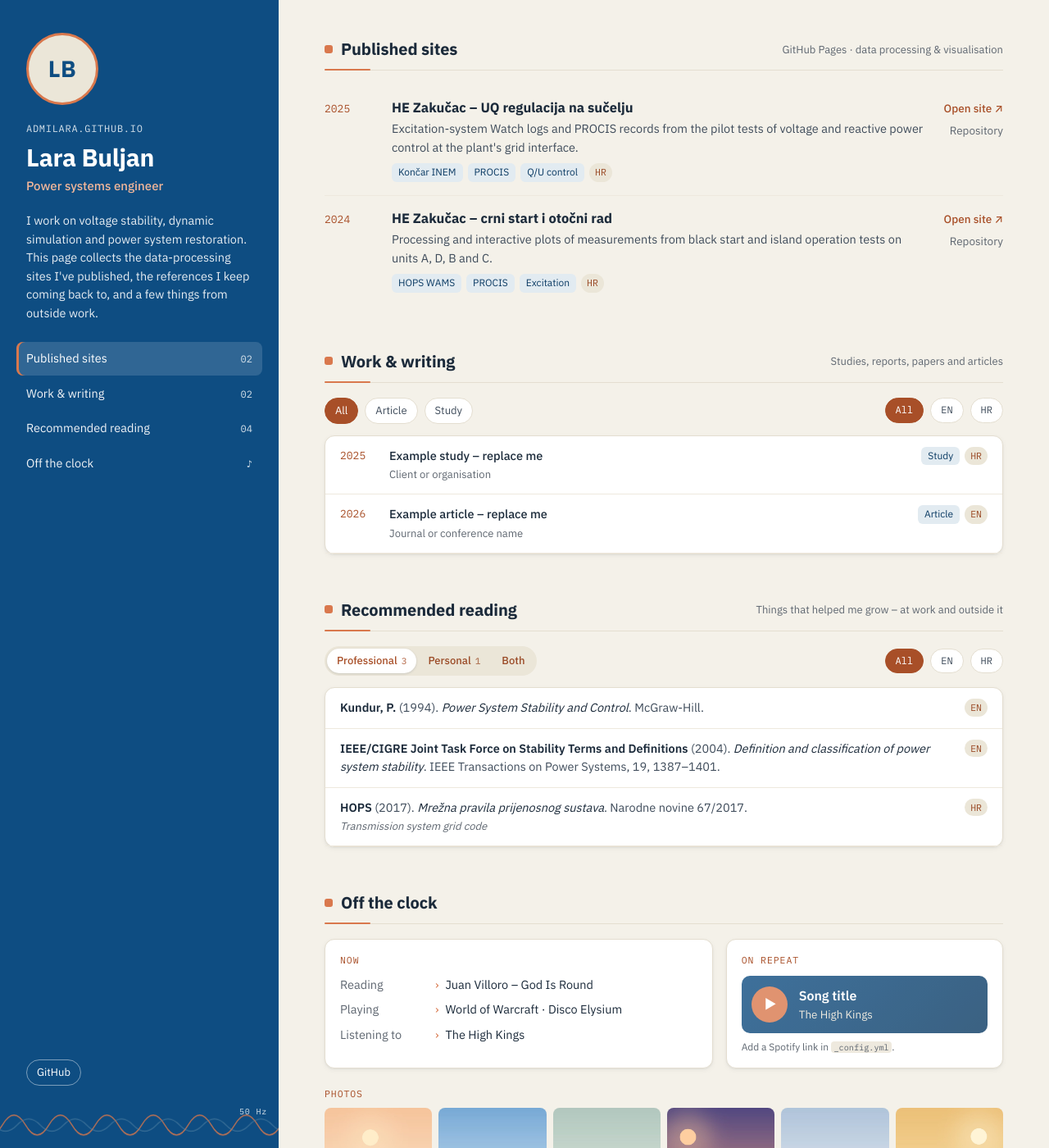
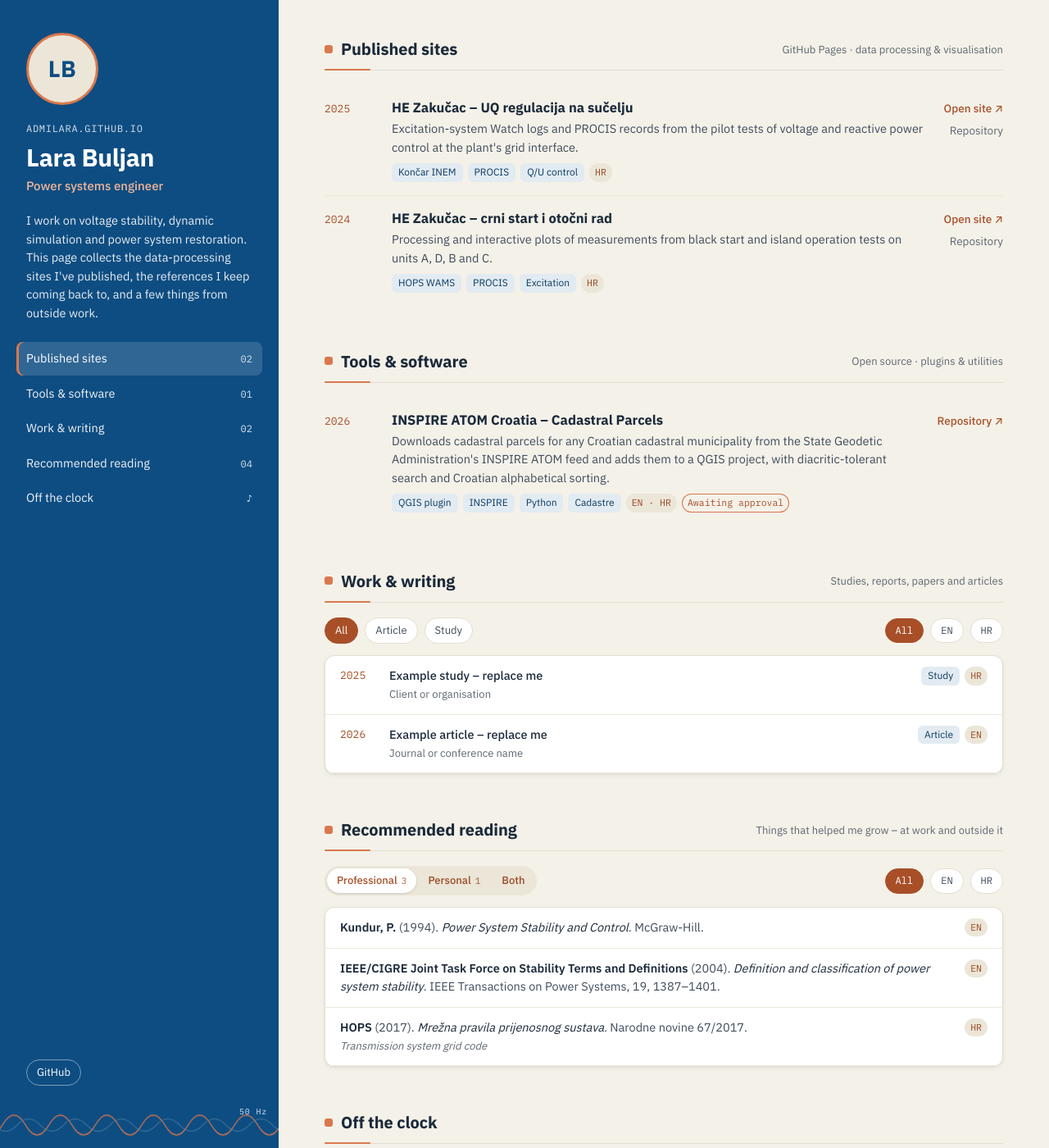
Before and after one commit to admilara/admilara.github.io, a Jekyll site: the page built from index.html, in a window 1280 px wide and 1400 px high. Shown: the whole window at 82% size. Built offline with Jekyll 4.4.1, drawn with Linux system fonts in a browser that asks for light colours.

Commit message:
Added a section for other github tools (not pages)
Currently showing INSPIRE ATOM feed downloader for Croatian Cadastral Parcels for QGIS.

```diff
--- /dev/null
+++ b/_data/tools.yml
@@ -0,0 +1,19 @@
+# Software I've built and published: plugins, scripts, tools. Newest first.
+# url:    main link – the tool's own page (e.g. QGIS plugin repository); falls back to repo if empty
+# repo:   source code
+# status: optional short note shown as a badge (e.g. while a plugin awaits approval); "" = hidden
+# lang:   language(s) of the user interface (en / hr / "en · hr")
+# link_label: optional text for the main link (default "Open")
+- title: INSPIRE ATOM Croatia – Cadastral Parcels
+  year: 2026
+  kind: QGIS plugin
+  link_label: Plugin page
+  # Once the plugin is approved, set url to its page:
+  #   https://plugins.qgis.org/plugins/inspire_atom_croatia/
+  # and empty the status below.
+  url: ""
+  repo: https://github.com/admilara/inspire_atom_croatia
+  status: "Awaiting approval"
+  lang: "en · hr"
+  description: Downloads cadastral parcels for any Croatian cadastral municipality from the State Geodetic Administration's INSPIRE ATOM feed and adds them to a QGIS project, with diacritic-tolerant search and Croatian alphabetical sorting.
+  tags: [INSPIRE, Python, Cadastre]
--- a/assets/css/site.css
+++ b/assets/css/site.css
@@ -134,6 +134,7 @@ section { margin-bottom: 52px; scroll-margin-top: 24px; }
 .row-tags { flex-shrink: 0; justify-content: flex-end; }
 .tag { font-size: 12px; color: var(--sea-deep); background: var(--teal-soft); padding: 2px 8px; border-radius: 6px; }
 .badge { font-family: var(--mono); font-size: 11.5px; color: var(--terracotta-ink); background: var(--limestone); padding: 2px 7px; border-radius: 999px; }
+.badge.status { background: transparent; color: var(--terracotta-strong); box-shadow: inset 0 0 0 1px var(--terracotta); }
 .links { display: flex; flex-direction: column; align-items: flex-end; gap: 6px; font-size: 13.5px; white-space: nowrap; padding-top: 2px; }
 .links a:first-child { color: var(--terracotta-strong); font-weight: 500; }
 .links .muted { color: var(--ink-3); }
--- a/index.html
+++ b/index.html
@@ -3,6 +3,7 @@ layout: default
 ---
 {%- assign name_parts = site.title | split: " " -%}
 {%- assign work_count = site.data.work | size -%}
+{%- assign tools_count = site.data.tools | size -%}
 {%- assign work_types = site.data.work | map: "type" | uniq | sort -%}
 {%- assign reading_pro = site.data.reading | where: "category", "professional" | size -%}
 {%- assign reading_per = site.data.reading | where: "category", "personal" | size -%}
@@ -24,6 +25,7 @@ layout: default
 
     <nav class="toc" aria-label="Sections">
       <a href="#sites">Published sites <span class="n">{{ site.data.sites | size | prepend: "0" | slice: -2, 2 }}</span></a>
+      {%- if tools_count > 0 %}<a href="#tools">Tools &amp; software <span class="n">{{ tools_count | prepend: "0" | slice: -2, 2 }}</span></a>{% endif %}
       {%- if work_count > 0 %}<a href="#work">Work &amp; writing <span class="n">{{ work_count | prepend: "0" | slice: -2, 2 }}</span></a>{% endif %}
       <a href="#reading">Recommended reading <span class="n">{{ site.data.reading | size | prepend: "0" | slice: -2, 2 }}</span></a>
       <a href="#offclock">Off the clock <span class="n">♪</span></a>
@@ -64,6 +66,28 @@ layout: default
       </article>
       {%- endfor %}
     </section>
+
+    <!-- Tools & software: plugins and other published code -->
+    {%- if tools_count > 0 %}
+    <section id="tools">
+      <div class="sec-head"><h2>Tools &amp; software</h2><span class="hint">Open source · plugins &amp; utilities</span></div>
+      {%- for t in site.data.tools %}
+      {%- assign has_page = false %}{% if t.url and t.url != "" %}{% assign has_page = true %}{% endif %}
+      <article class="site">
+        <div class="yr">{{ t.year }}</div>
+        <div>
+          <h3><a href="{% if has_page %}{{ t.url }}{% else %}{{ t.repo }}{% endif %}">{{ t.title }}</a></h3>
+          <p>{{ t.description }}</p>
+          <div class="tags">{% if t.kind %}<span class="tag">{{ t.kind }}</span>{% endif %}{% for g in t.tags %}<span class="tag">{{ g }}</span>{% endfor %}<span class="badge">{{ t.lang | upcase }}</span>{% if t.status and t.status != "" %}<span class="badge status">{{ t.status }}</span>{% endif %}</div>
+        </div>
+        <div class="links">
+          {%- if has_page %}<a href="{{ t.url }}">{{ t.link_label | default: "Open" }} ↗</a>{% if t.repo %}<a class="muted" href="{{ t.repo }}">Repository</a>{% endif %}
+          {%- else %}<a href="{{ t.repo }}">Repository ↗</a>{% endif -%}
+        </div>
+      </article>
+      {%- endfor %}
+    </section>
+    {%- endif %}
 
     <!-- Work & writing: studies, reports, papers, articles -->
     {%- if work_count > 0 %}
```
Also changed, not shown: README.md.
